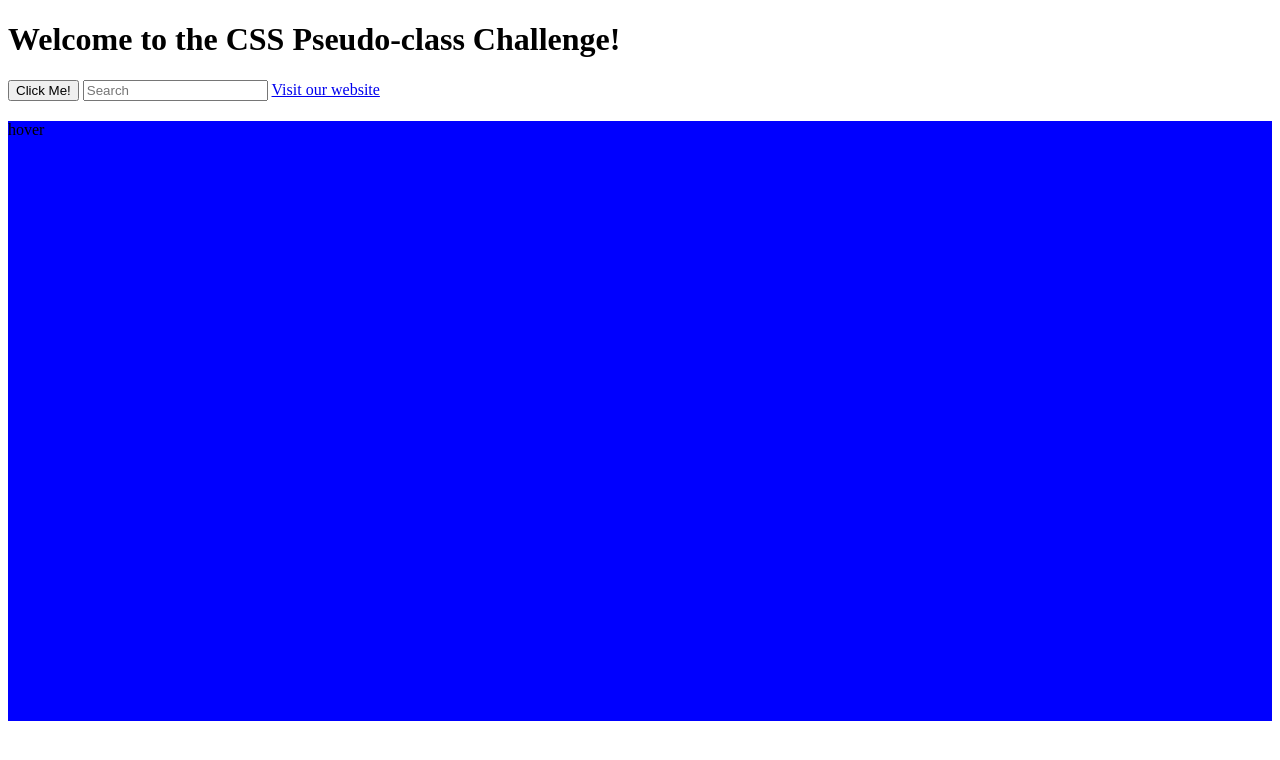
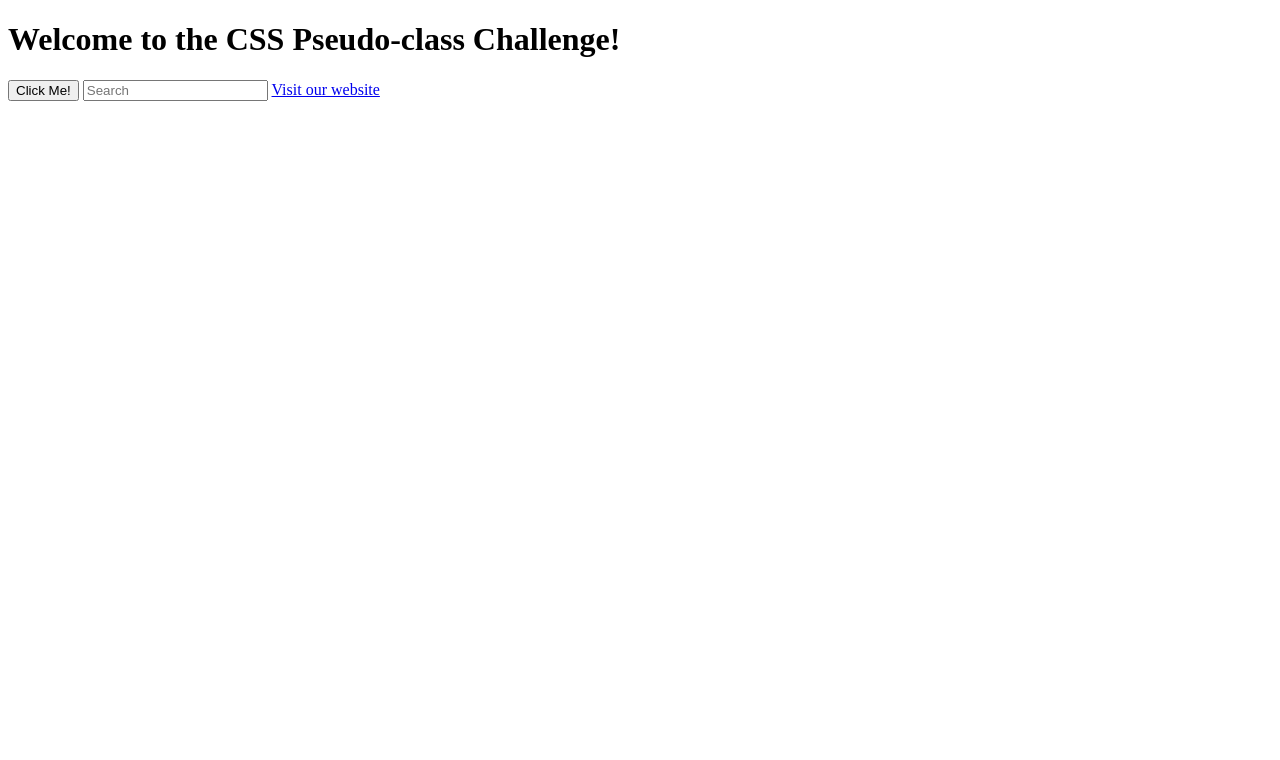
Before and after one commit to mjeonmitis/Pseudo-Classes, a plain HTML site: page index.html in a window 1280 px wide. Drawn offline with Linux system fonts and the light colour scheme.

Commit message:
Update index.html

```diff
--- a/index.html
+++ b/index.html
@@ -16,6 +16,5 @@
         <a href="#">Visit our website</a>
     </main>
 
-    <div>hover</div>
 </body>
 </html>
```
